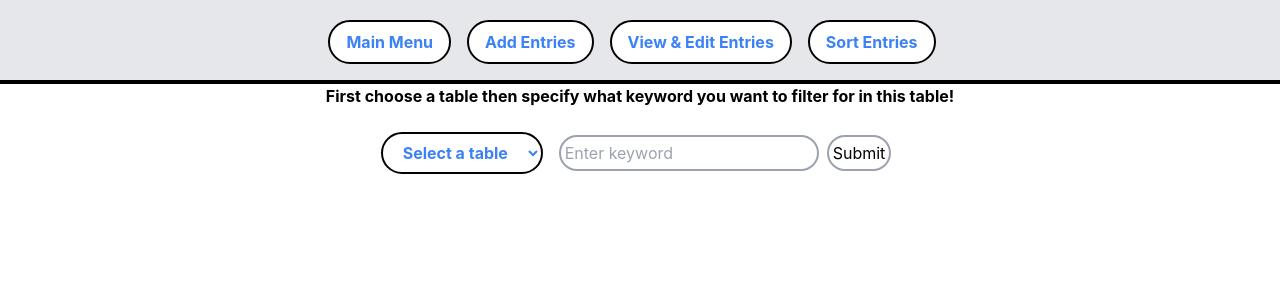
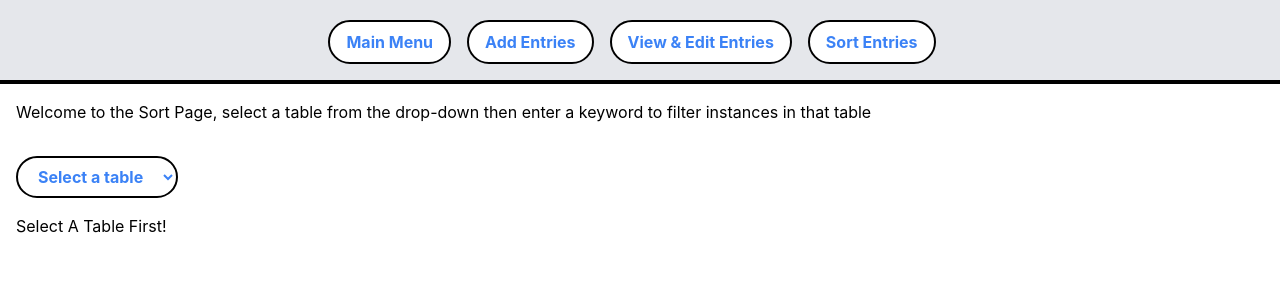
Before and after one commit to annabelsong/MythologyProject, a React (Create React App) app in the folder frontend/304-project/: page / in a window 1280 px wide. Both pictures are taken after a click on the button "Sort Entries". Shown: the top 300 px of the page. Built offline with nearby package versions, Linux system fonts and the light colour scheme.

Commit message:
Corresponding sortTable file
need to merge keyword functionality

```diff
--- a/frontend/304-project/src/SortPage.js
+++ b/frontend/304-project/src/SortPage.js
@@ -1,4 +1,18 @@
 import React, {useEffect, useState} from 'react';
+import LocationSort from './sortComponents/LocationSort';
+import CreatureSort from './sortComponents/CreatureSort';
+import MortalSort from './sortComponents/MortalSort';
+import DeitySort from './sortComponents/DeitySort';
+import PantheonSort from './sortComponents/PantheonSort';
+import TaleSort from './sortComponents/TaleSort';
+import StoryEventSort from './sortComponents/StoryEventSort';
+import SymbolSort from './sortComponents/SymbolSort';
+import ArtifactSort from './sortComponents/ArtifactSort';
+import RitualSort from './sortComponents/RitualSort';
+import PartOfSort from './sortComponents/PartOfSort';
+import BelongsToSort from './sortComponents/BelongsToSort';
+import AppearsInSort from './sortComponents/AppearsInSort';
+import RepresentsSort from './sortComponents/RepresentsSort';
 
 const tables = [
   ["Location","location"],
@@ -19,30 +33,18 @@ const tables = [
 
 function SortPage() {
   const [selectedTable, setSelectedTable] = useState('');
-  const [keyword, setKeyword] = useState('');
-  const [data, setData] = useState([]);
-  const [hasSearched, setHasSearched] = useState(false);
-
 
   const handleTableChange = (event) => {
     setSelectedTable(event.target.value);
   };
 
-  const handleKeywordChange = (event) => {
-    setKeyword(event.target.value);
-  };
+  return (
+    <div className="flex flex-col items-start ml-4 mt-4">
+      <h2>Welcome to the Sort Page, select a table from the drop-down then enter a keyword to filter instances in that table</h2>
 
-  const handleSubmit = async () => {
-    setHasSearched(true);
-    const response = await fetch(`/api/tables/${selectedTable}?keyword=${keyword}`);
-    const data = await response.json();
-    setData(data);
-  };
+      <div className='h-8'/>{/*spacer*/}
 
-  return (
-    <div>
-      <p><strong>First choose a table then specify what keyword you want to filter for in this table!</strong></p>
-      <br />
+
 
       <select value={selectedTable} onChange={handleTableChange} className="mr-4 bg-white text-blue-500 rounded-full border-2 border-black px-4 py-2 font-bold">
         <option value="">Select a table</option>
@@ -51,23 +53,27 @@ function SortPage() {
         ))}
       </select>
 
-      <input type="text" value={keyword} onChange={handleKeywordChange} placeholder="Enter keyword" className='p-1 mr-2 rounded-full border-gray-400 border-2'/>
+      <div className='h-4'/>{/*spacer*/}
 
-      <button onClick={handleSubmit} className='p-1 mr-2 rounded-full border-gray-400 border-2'>Submit</button>
-
-      {hasSearched && data.length === 0 ? (
-        <p>Sorry, but the given keyword was not found in this table.</p>
-      ) : (
-        <table>
-          {data.map((item, index) => (
-            <tr key={index}>
-              {Object.values(item).map((value, i) => <td key={i}>{value}</td>)}
-            </tr>
-          ))}
-        </table>
-      )}
+      {/* Sort component */}
+      {selectedTable === 'location' && <LocationSort />}
+      {selectedTable === 'creature' && <CreatureSort />}
+      {selectedTable === 'mortal' && <MortalSort />}
+      {selectedTable === 'deity' && <DeitySort />}
+      {selectedTable === 'ritual' && <RitualSort />}
+      {selectedTable === 'tale' && <TaleSort />}
+      {selectedTable === 'storyevent' && <StoryEventSort />}
+      {selectedTable === 'pantheon' && <PantheonSort />}
+      {selectedTable === 'symbol' && <SymbolSort />}
+      {selectedTable === 'artifact' && <ArtifactSort />}
+      {selectedTable === 'partof' && <PartOfSort />}
+      {selectedTable === 'belongsto' && <BelongsToSort />}
+      {selectedTable === 'appearsin' && <AppearsInSort />}
+      {selectedTable === 'represents' && <RepresentsSort />}
+      {selectedTable === '' && <div>Select A Table First!</div>}
     </div>
   );
 }
 
+
 export default SortPage;
```
